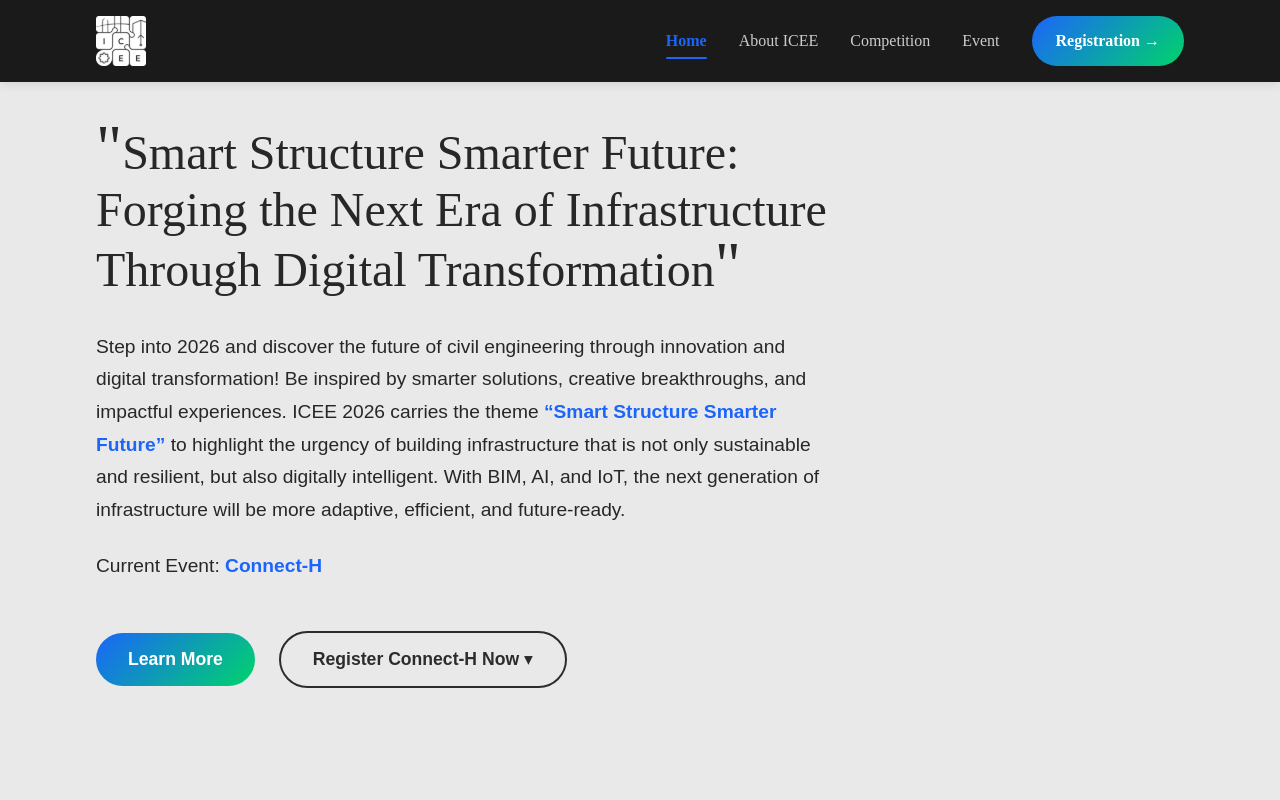
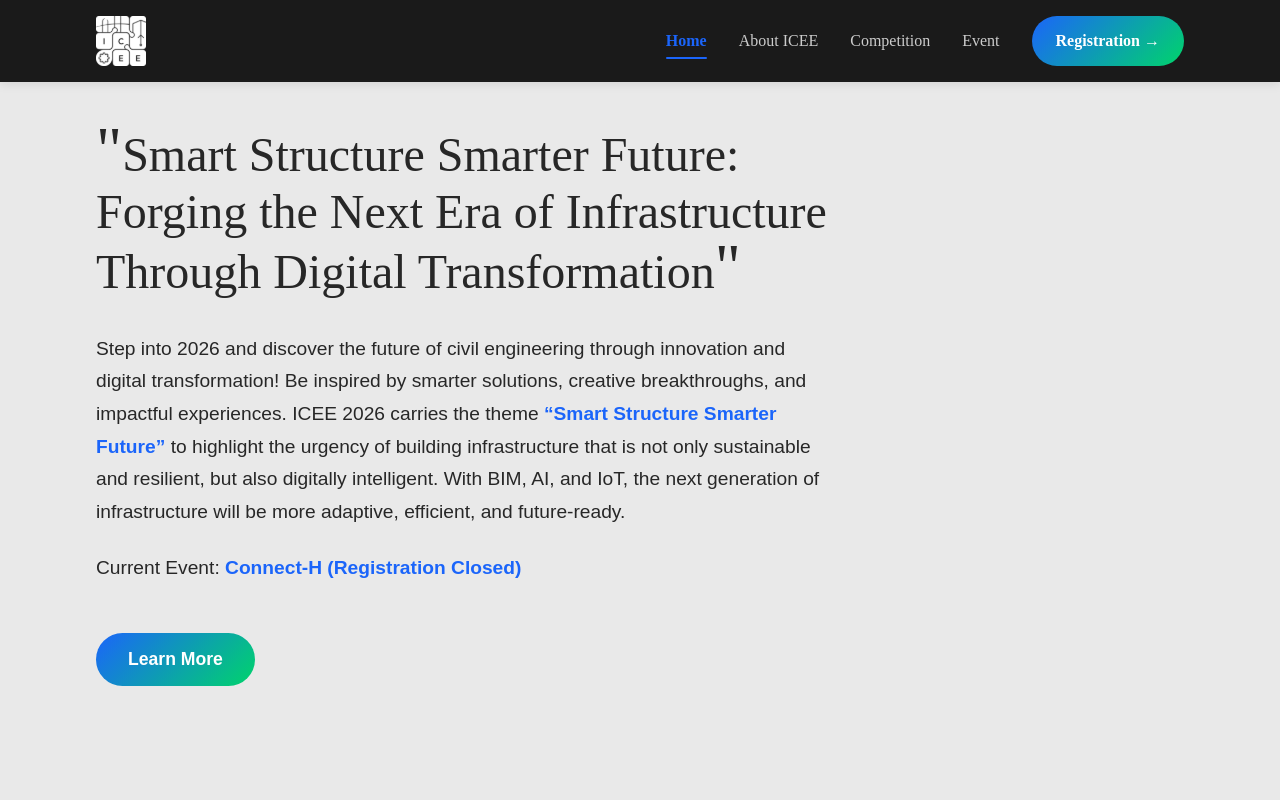
Before and after one commit to nasywaanaa/ICEE2026, a React (Vite) app in the folder frontend/: page / in a window 1280 px wide. Shown: the top 800 px of the page. Built offline with nearby package versions, Linux system fonts and the light colour scheme; a web font is replaced by a local one.

Commit message:
feat: close registration

```diff
--- a/frontend/src/pages/landing/components/Event.tsx
+++ b/frontend/src/pages/landing/components/Event.tsx
@@ -201,7 +201,7 @@ const Events: React.FC = () => {
                 </p>
 
                 <div className="modal-actions">
-                  {selectedEvent.name === 'Connect-H' && (
+                  {/* {selectedEvent.name === 'Connect-H' && (
                     <div style={{ display: 'flex', gap: 12, flexWrap: 'wrap' }}>
                       <button
                         className="modal-register-button"
@@ -216,7 +216,7 @@ const Events: React.FC = () => {
                         <span>Register as Non-HMS</span>
                       </button>
                     </div>
-                  )}
+                  )} */}
                   {/* <button
                     className="circle-button"
                     onClick={closeModal}
--- a/frontend/src/pages/landing/components/Hero.css
+++ b/frontend/src/pages/landing/components/Hero.css
@@ -46,8 +46,8 @@
 }
 
 .hero-description p {
-  margin-bottom: 1.5rem; /* kasih jarak antar paragraf */
-  line-height: 1.7;      /* biar lebih enak dibaca */
+  margin-bottom: 1.5rem;
+  line-height: 1.7;
 }
 
 .theme-highlight {
--- a/frontend/src/pages/landing/components/Hero.tsx
+++ b/frontend/src/pages/landing/components/Hero.tsx
@@ -66,11 +66,11 @@ const Hero: React.FC = () => {
               <p>
                 Step into 2026 and discover the future of civil engineering through innovation and digital transformation! Be inspired by smarter solutions, creative breakthroughs, and impactful experiences. ICEE 2026 carries the theme <span className="theme-highlight">“Smart Structure Smarter Future”</span> to highlight the urgency of building infrastructure that is not only sustainable and resilient, but also digitally intelligent. With BIM, AI, and IoT, the next generation of infrastructure will be more adaptive, efficient, and future-ready.
               </p>
-              <p>Current Event: <span className="theme-highlight">Connect-H</span></p>
+              <p>Current Event: <span className="theme-highlight">Connect-H (Registration Closed)</span></p>
             </div>
             <div className="hero-actions">
               <button className="cta-button primary" onClick={handleLearnMore}>Learn More</button>
-              <div style={{ position: 'relative', display: 'inline-block' }}>
+              {/* <div style={{ position: 'relative', display: 'inline-block' }}>
                 <button className="cta-button secondary" onClick={handleRegisterNow}>Register Connect-H Now ▾</button>
                 {showRegisterOptions && (
                   <div style={{ position: 'absolute', top: '110%', right: 0, background: '#fff', borderRadius: 12, boxShadow: '0 8px 24px rgba(0,0,0,0.12)', minWidth: 180, zIndex: 20 }}>
@@ -79,7 +79,7 @@ const Hero: React.FC = () => {
                     <button onClick={() => handleChoose('NON_HMS')} style={{ width: '100%', textAlign: 'left', padding: '10px 14px', background: 'transparent', border: 'none', cursor: 'pointer', fontFamily: 'Gabarito, sans-serif', color: '#2d3748', fontSize: '14px', fontWeight: '600' }}>Non-HMS</button>
                   </div>
                 )}
-              </div>
+              </div> */}
             </div>
           </div>
         </div>
```
